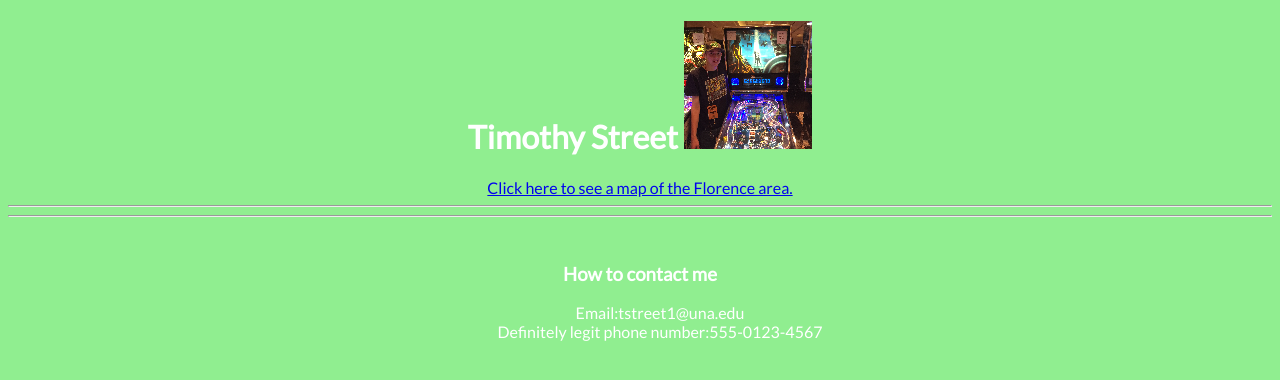
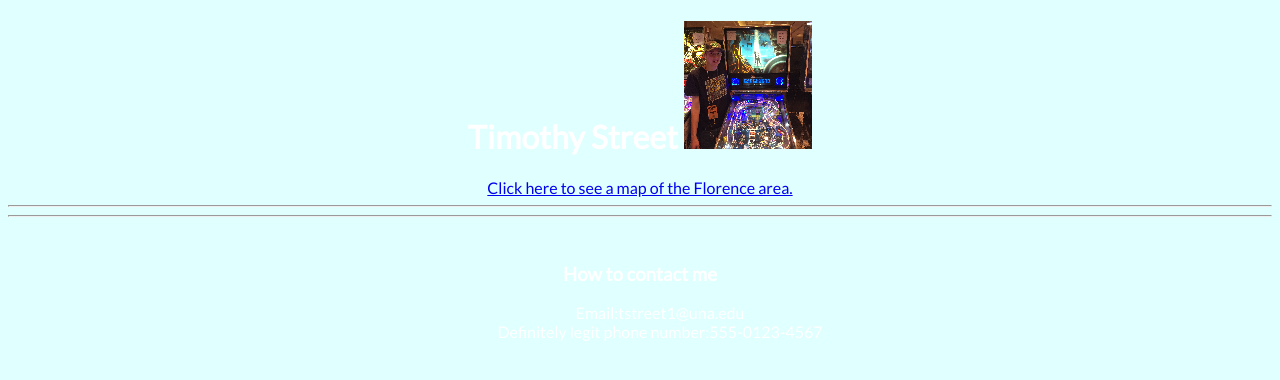
Before and after one commit to TimothyStreet/TimothyStreet.github.io, a plain HTML site: page index.html in a window 1280 px wide. Drawn offline with Linux system fonts and the light colour scheme.

Commit message:
Update Styles.css

```diff
--- a/Styles.css
+++ b/Styles.css
@@ -1,6 +1,6 @@
 
 body {
-background-color: LightGreen;
+background-color: LightCyan;
 color: white;
 text-align:center;
 font-family: Lato ,cursive}
```
